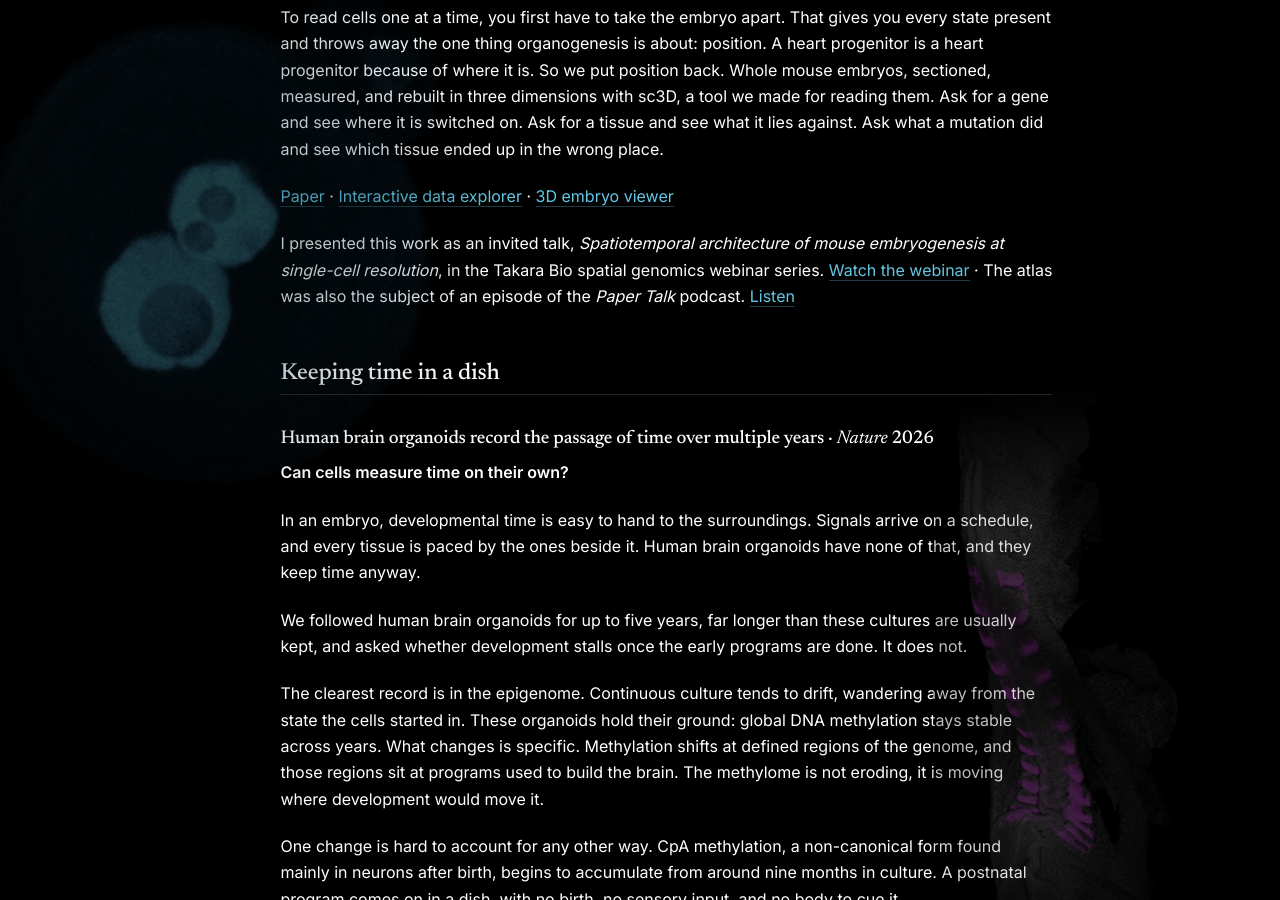
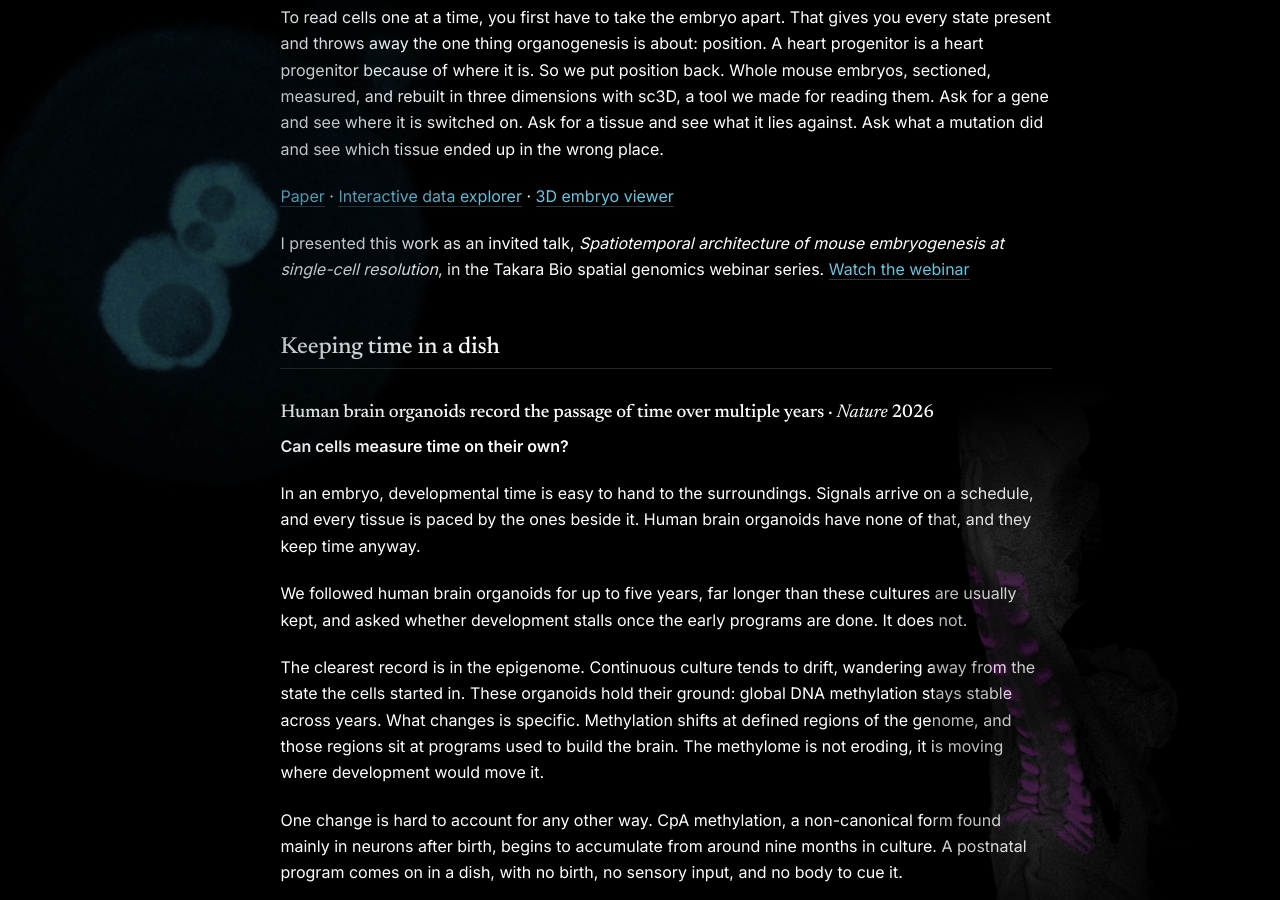
Before and after one commit to AbhiSampathKumar/abhisampathkumar.github.io, a Jekyll site: the page built from _pages/featured-studies.md, in a window 1280 px wide and 900 px high, scrolled down 4368 px. Built offline with Jekyll 4.4.1, drawn with Linux system fonts in a browser that asks for light colours; a script that is not in the unit is left out.

Commit message:
Add files via upload

```diff
--- a/_pages/featured-studies.md
+++ b/_pages/featured-studies.md
@@ -87,8 +87,7 @@ To read cells one at a time, you first have to take the embryo apart. That gives
 
 [Paper](https://www.nature.com/articles/s41588-023-01435-6) · [Interactive data explorer](https://cellxgene.cziscience.com/collections/d74b6979-efba-47cd-990a-9d80ccf29055) · [3D embryo viewer](https://github.com/GuignardLab/napari-sc3D-viewer)
 
-I presented this work as an invited talk, *Spatiotemporal architecture of mouse embryogenesis at single-cell resolution*, in the Takara Bio spatial genomics webinar series. [Watch the webinar](https://www.takarabio.com/learning-centers/spatial-omics/library/webinars) · The atlas was also the subject of an episode of the *Paper Talk* podcast. [Listen](https://podcasts.apple.com/us/podcast/960-spatiotemporal-maps-of-whole-mouse-embryos/id1827948841?i=1000767431322)
-
+I presented this work as an invited talk, *Spatiotemporal architecture of mouse embryogenesis at single-cell resolution*, in the Takara Bio spatial genomics webinar series. [Watch the webinar](https://www.takarabio.com/learning-centers/spatial-omics/library/webinars)
 ## Keeping time in a dish
 {: #organoids }
 
```
